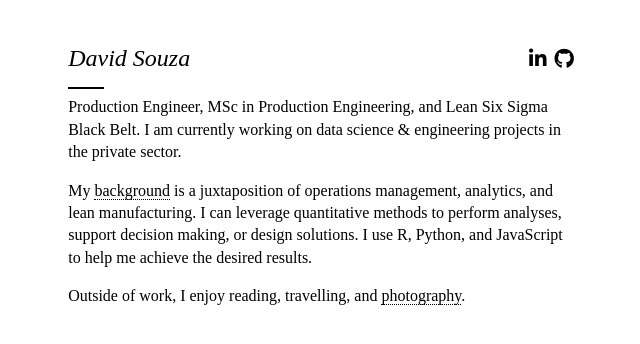
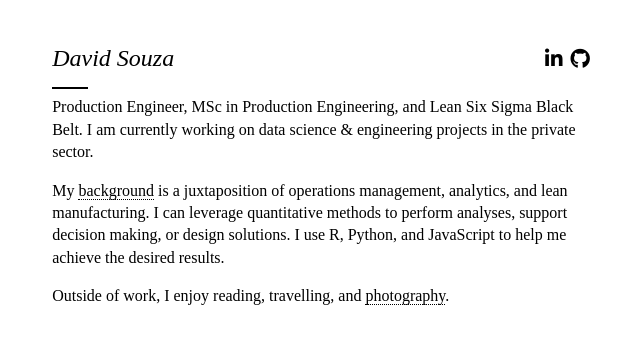
Before and after one commit to souzapd/souzapd.github.io, a Jekyll site: the page built from index.md, in a window 1280 px wide. Shown: the top 344 px of the page, without its empty margins (319-959 px from the left). Built offline with Jekyll 4.4.1, drawn with Linux system fonts in a browser that asks for light colours; nearby versions of some CDN libraries; some web fonts are replaced.

Commit message:
Update stylesheet.css

```diff
--- a/css/stylesheet.css
+++ b/css/stylesheet.css
@@ -27,7 +27,7 @@ html {
 body {
     font-family: source-serif-pro, serif;
     overflow-y: scroll;
-    max-width: 36rem;
+    max-width: 38rem;
     padding: 42px 2.2rem 1.5rem 2.2rem;
     margin: 0 auto 0 auto;
     text-rendering: optimizeLegibility;
```
